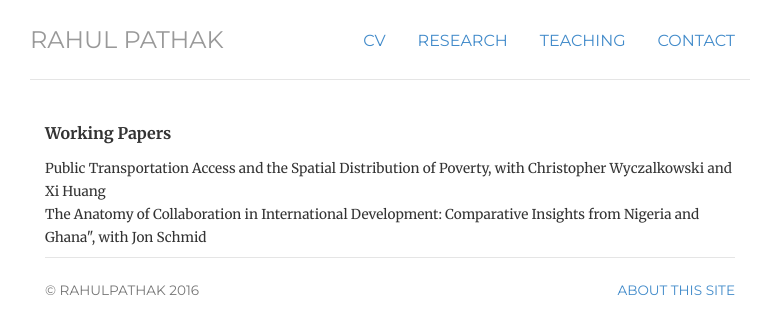
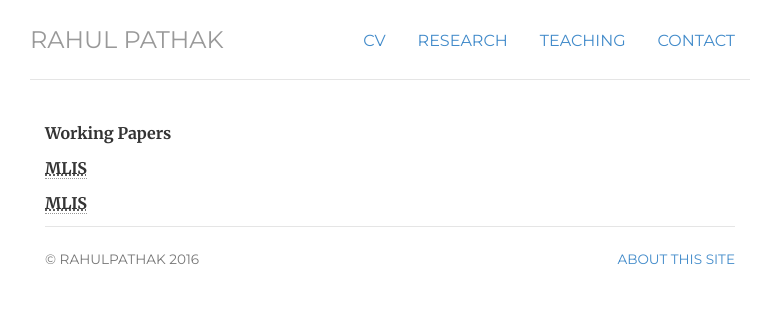
Before and after one commit to pathak-rahul/pathak-rahul.github.io, a Jekyll site: the page built from ongoing/index.html, in a window 1280 px wide. Shown: the top 334 px of the page, without its empty margins (250-1016 px from the left). Built offline with Jekyll 4.4.1, drawn with Linux system fonts in a browser that asks for light colours.

Commit message:
Update index.html

```diff
--- a/ongoing/index.html
+++ b/ongoing/index.html
@@ -9,11 +9,9 @@ title: ongoing
 
 <p><strong>Working Papers</strong></p>
 
-<ul class="list-unstyled">
+<p><strong><abbr title="Public Transportation Access and the Spatial Distribution of Poverty, with Christopher Wyczalkowski and Xi Huang">MLIS</abbr></strong><br>
 
-   	<li> <small>Public Transportation Access and the Spatial Distribution of Poverty, with Christopher Wyczalkowski and Xi Huang</small> </li>
-   	<li> <small>The Anatomy of Collaboration in International Development: Comparative Insights from Nigeria and Ghana", with Jon Schmid</small> </li>
-    </ul>
+<p><strong><abbr title="The Anatomy of Collaboration in International Development: Comparative Insights from Nigeria and Ghana", with Jon Schmid">MLIS</abbr></strong><br>
 
 
 </p>
```
